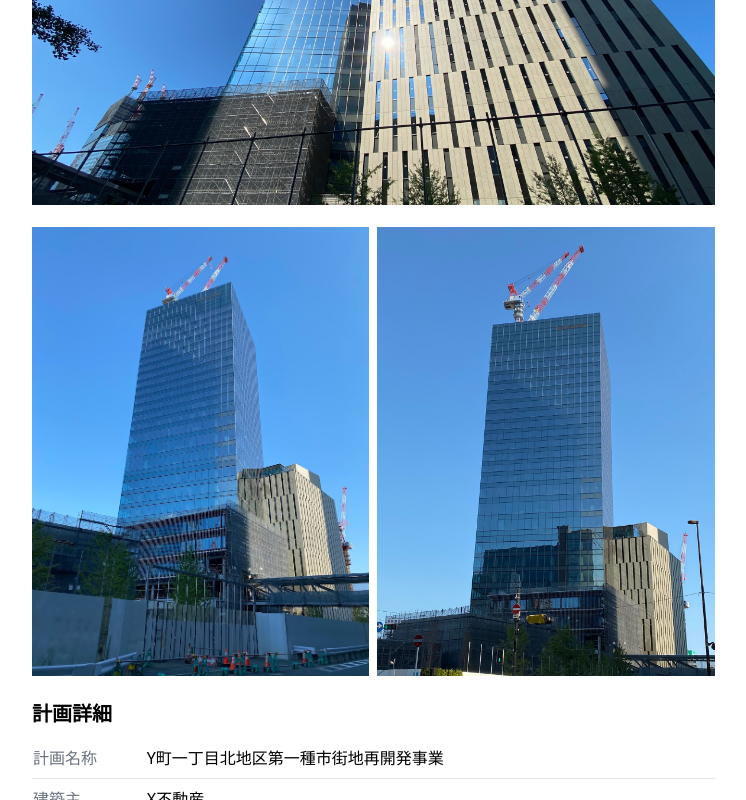
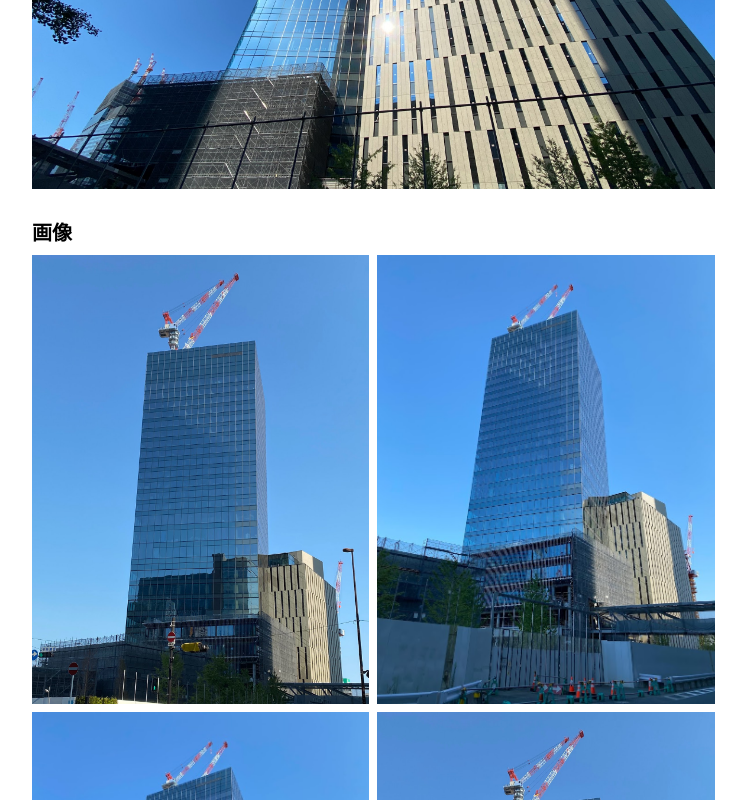
Before and after one commit to FNYukii/Skyline, a Next.js app: page /posts/04a1dd7d-3004-43bc-8937-3375ed608259 in a window 1280 px wide. Shown: the part 2000-2800 px from the top of the page, without its empty margins (96-842 px from the left). Built offline with nearby package versions, Linux system fonts and the light colour scheme.

Commit message:
feat: スタイル調整

```diff
--- a/posts/04a1dd7d-3004-43bc-8937-3375ed608259.md
+++ b/posts/04a1dd7d-3004-43bc-8937-3375ed608259.md
@@ -17,9 +17,12 @@ Et pharetra pharetra massa massa ultricies mi. Mi bibendum neque egestas congue.
 ## 外資系ホテルNが進出
 Aenean sed adipiscing diam donec. Vitae turpis massa sed elementum tempus egestas sed sed risus. Sit amet tellus cras adipiscing enim. Massa tincidunt nunc pulvinar sapien. Amet aliquam id diam maecenas ultricies mi eget. Imperdiet massa tincidunt nunc pulvinar sapien et. Leo a diam sollicitudin tempor id eu nisl. Ultricies leo integer malesuada nunc vel risus. Amet consectetur adipiscing elit duis tristique. Parturient montes nascetur ridiculus mus mauris vitae. Pellentesque habitant morbi tristique senectus et netus et malesuada fames.
 
-![](/images/IMG_4627.jpg)
+<img src="/images/IMG_4627.jpg"/>
 
-<div class="flex gap-2">
+## 画像
+<div class="grid grid-cols-2 gap-x-2">
+	<img src="/images/IMG_4625.jpg"/>
+	<img src="/images/IMG_4626.jpg"/>
 	<img src="/images/IMG_4626.jpg"/>
 	<img src="/images/IMG_4625.jpg"/>
 </div>
--- a/src/components/sections/PostSection.tsx
+++ b/src/components/sections/PostSection.tsx
@@ -23,7 +23,7 @@ function PostSection(props: Props) {
 	// モーダルを開くbuttonタグに入ったimgタグ
 	function ImgExpandable({ ...props }) {
 		return (
-			<button onClick={() => setOpenImage(props.src)} className="mt-4 hover:brightness-90 transition w-fit">
+			<button onClick={() => setOpenImage(props.src)} className="mt-2 hover:brightness-90 transition w-fit">
 				<img src={props.src} alt={props.alt} className="h-full object-cover"/>
 			</button>
 		)
```
